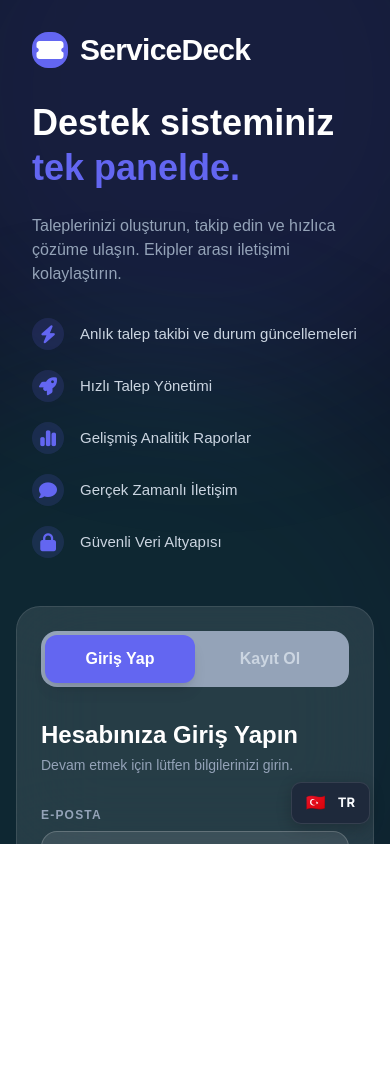
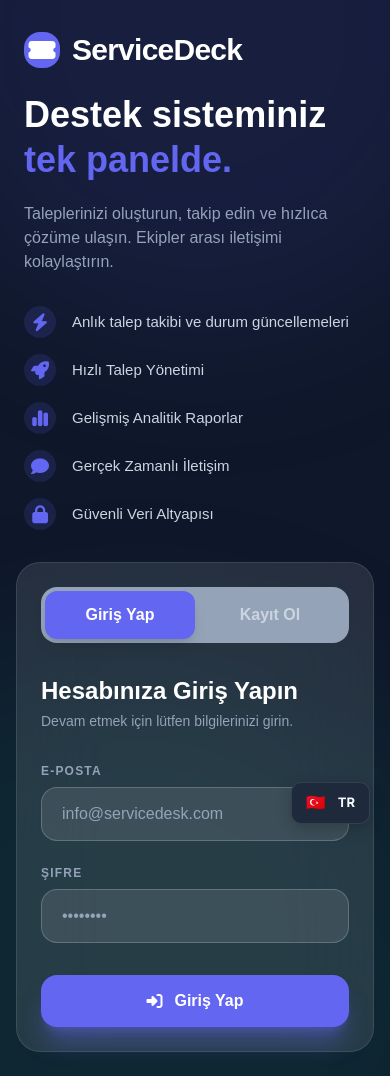
Before and after one commit to meteyilmaz01/Service-Desk-Ticket-System, a React (Vite) app in the folder frontend/: page /login in a window 390 px wide. Before the commit the page ends 844 px from the top, so only its background shows below. Built offline with nearby package versions, Linux system fonts and the light colour scheme.

Commit message:
fix: düzeltildi + desktop kompakt

```diff
--- a/frontend/src/App.jsx
+++ b/frontend/src/App.jsx
@@ -104,32 +104,32 @@ function LoginScreen() {
   const [focused, setFocused] = useState('');
 
   return (
-    <div className="h-screen bg-[#0f172a] flex flex-col lg:flex-row relative overflow-hidden">
+    <div className="min-h-screen bg-[#0f172a] flex flex-col lg:flex-row relative overflow-hidden">
       {/* Arka plan efektleri */}
       <div className="absolute inset-0 overflow-hidden pointer-events-none">
         <div className="absolute -top-1/4 -left-1/4 w-[600px] h-[600px] rounded-full bg-[#6366f1]/10 blur-[80px]" />
         <div className="absolute -bottom-1/4 -right-1/4 w-[700px] h-[700px] rounded-full bg-emerald-500/10 blur-[80px]" />
       </div>
 
-      {/* HERO */}
-      <div className="flex-1 flex items-center justify-center lg:justify-start px-8 py-8 lg:py-0 lg:px-16 relative z-10">
+      {/* HERO BÖLÜMÜ */}
+      <div className="flex-1 flex items-center justify-center lg:justify-start px-6 py-8 lg:py-0 lg:px-16 relative z-10">
         <div className="max-w-md w-full">
-          <div className="flex items-center gap-3 mb-8">
+          <div className="flex items-center gap-3 mb-6">
             <div className="w-9 h-9 bg-[#6366f1] rounded-2xl flex items-center justify-center text-2xl text-white">
               <i className="fa-solid fa-ticket-simple"></i>
             </div>
             <span className="text-3xl font-semibold text-white tracking-tight">{t('common.title')}</span>
           </div>
 
-          <h1 className="text-4xl lg:text-5xl font-bold text-white leading-tight mb-6">
+          <h1 className="text-4xl lg:text-5xl font-bold text-white leading-tight mb-5">
             {t('login.hero_title')}<br />
             <span className="text-[#6366f1]">{t('login.hero_sub_color')}</span>
           </h1>
-          <p className="text-base lg:text-lg text-slate-400 mb-8">
+          <p className="text-base text-slate-400 mb-8">
             {t('login.hero_description')}
           </p>
 
-          <div className="space-y-5">
+          <div className="space-y-4">
             {t('login.features').map(f => (
               <div key={f.text} className="flex items-center gap-4">
                 <div className="w-8 h-8 bg-[#6366f1]/15 rounded-2xl flex items-center justify-center text-[#6366f1] flex-shrink-0 text-lg">
@@ -142,8 +142,8 @@ function LoginScreen() {
         </div>
       </div>
 
-      {/* FORM - Kompakt */}
-      <div className="lg:w-[400px] bg-white/10 backdrop-blur-2xl border border-white/10 rounded-3xl m-4 lg:m-8 p-6 lg:p-8 flex items-center relative z-10">
+      {/* FORM BÖLÜMÜ */}
+      <div className="lg:w-[400px] bg-white/10 backdrop-blur-2xl border border-white/10 rounded-3xl mx-4 mt-auto mb-6 lg:m-8 p-6 lg:p-8 flex items-center relative z-10">
         <div className="w-full">
           <div className="flex bg-white/10 rounded-2xl p-1 mb-8">
             {[{ key: 'login', label: t('common.login') }, { key: 'register', label: t('common.register') }].map(tab => (
```
